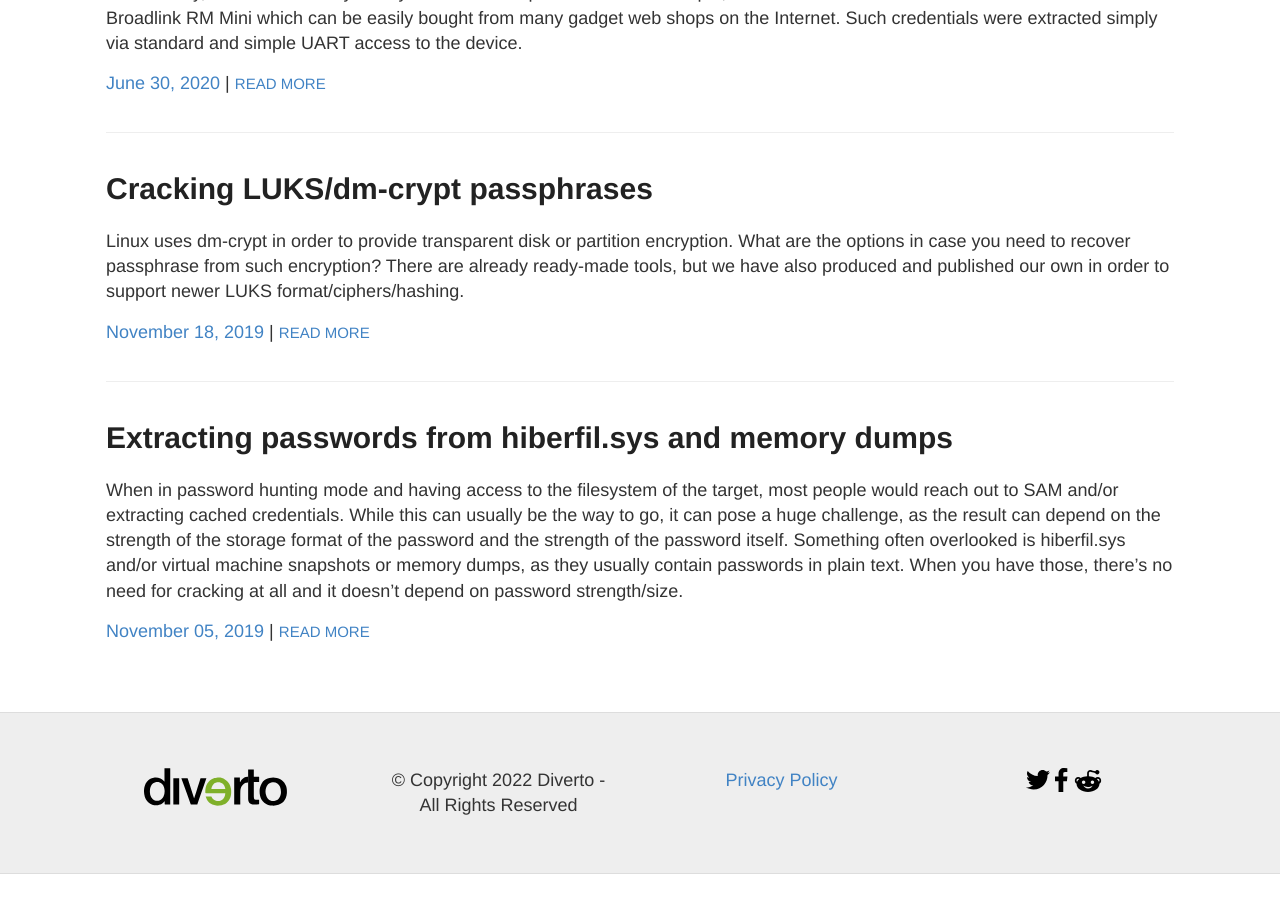
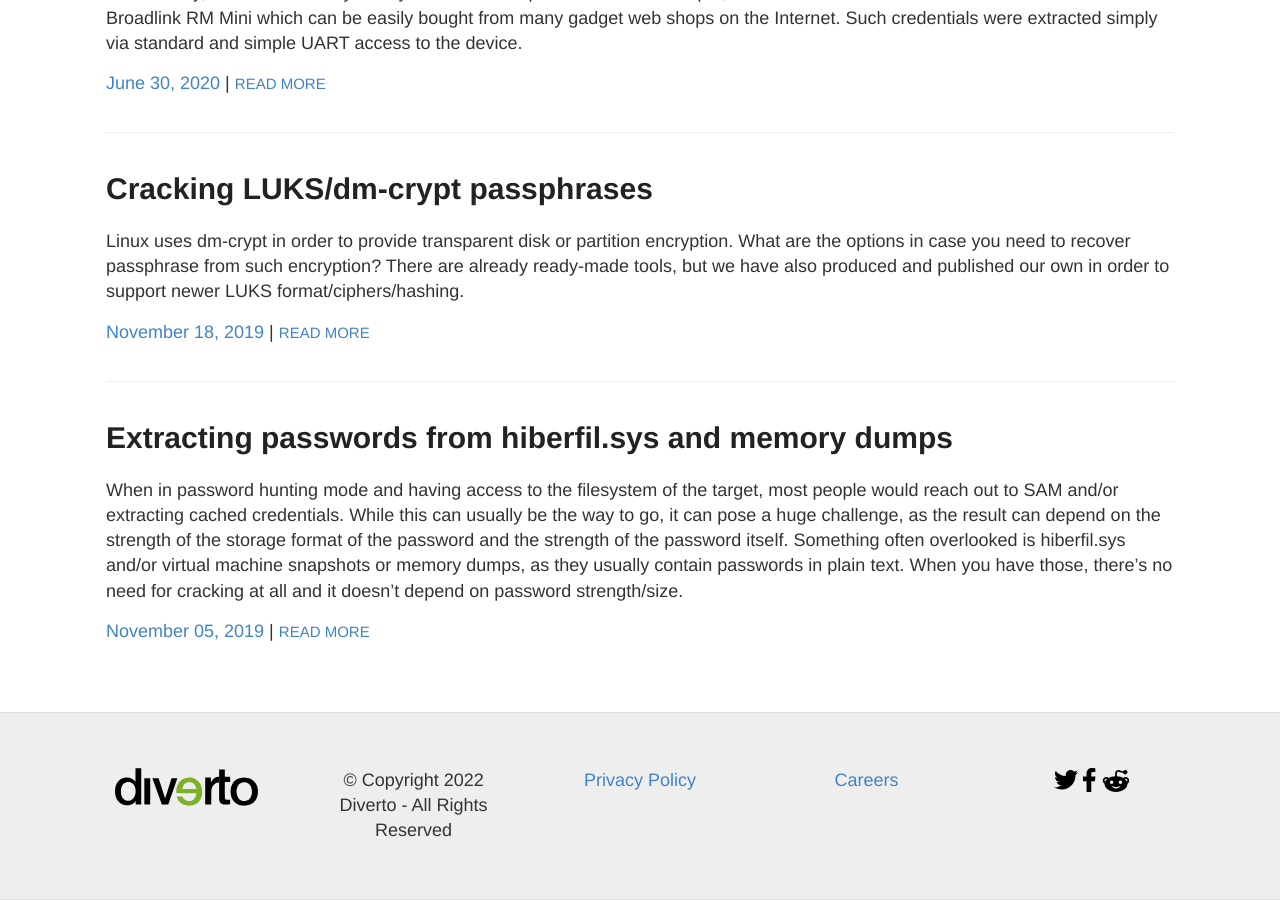
Before and after one commit to Diverto/diverto.github.io, a Jekyll site: the page built from index.html, in a window 1280 px wide and 900 px high, scrolled down 1454 px. Built offline with Jekyll 4.4.1, drawn with Linux system fonts in a browser that asks for light colours; before the commit the page ends 2328 px from its top, so only the background shows below that.

Commit message:
add careers

```diff
--- a/_layouts/default.html
+++ b/_layouts/default.html
@@ -105,6 +105,9 @@
 	      <div class="column policy">
 		<p><a href="https://www.diverto.hr/en/privacy-policy" target="_blank">Privacy Policy</a></p>
 	      </div>
+	      <div class="column">
+		<p><a href="https://careers.smartrecruiters.com/Diverto">Careers</a></p>
+	      </div>
 	      <div class="column social-icons">
 		<p>
 		  <a href="https://twitter.com/Divertosecurity" target="_blank"><svg xmlns="http://www.w3.org/2000/svg" width="24" height="24" viewBox="0 0 24 20" inline="" data-src="@/assets/svgs/icon-twitter.svg" role="presentation" focusable="false" tabindex="-1"><path fill="black" fill-rule="nonzero" d="M24 2.3c-.898.4-1.8.7-2.8.802C22.2 2.5 23 1.5 23.397.398c-1 .602-2 1-3.097 1.204C19.3.602 18 0 16.6 0c-2.701 0-4.9 2.2-4.9 4.898 0 .403 0 .801.102 1.102C7.699 5.8 4.1 3.898 1.699.898 1.2 1.602 1 2.5 1 3.398c0 1.704.898 3.204 2.2 4.102-.802-.102-1.598-.3-2.2-.602V7c0 2.398 1.7 4.398 3.898 4.8-.398.098-.796.2-1.296.2-.301 0-.602 0-.903-.102.602 2 2.403 3.403 4.602 3.403-1.7 1.3-3.801 2.097-6.102 2.097-.398 0-.8 0-1.199-.097C2.2 18.699 4.8 19.5 7.5 19.5c9.102 0 14-7.5 14-14v-.602c1-.699 1.8-1.597 2.5-2.597"></path></svg></a>
```
